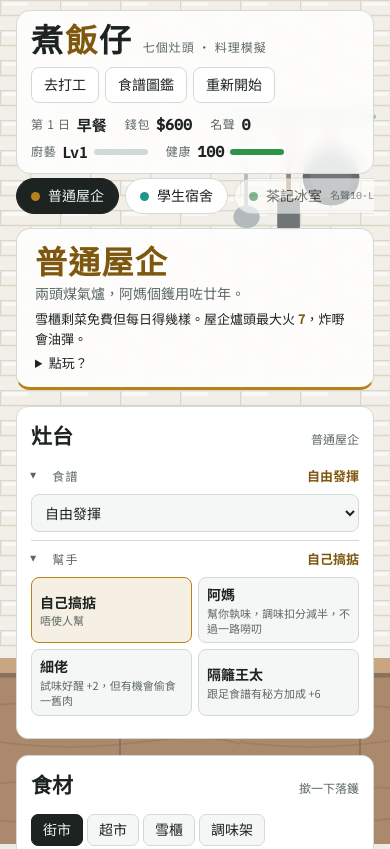
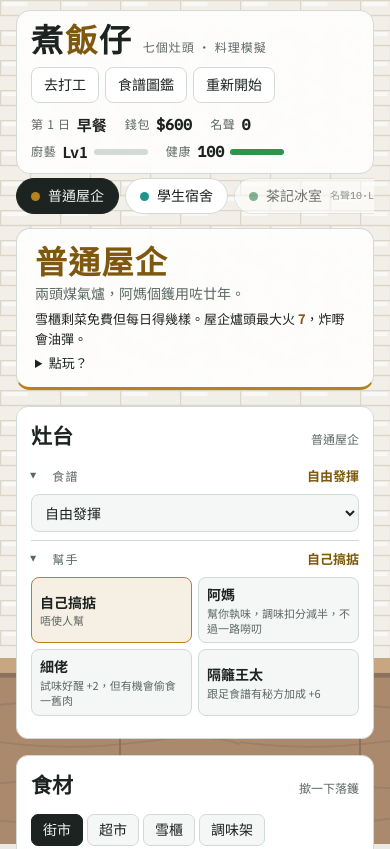
Before and after one commit to fiveathree/cookrice, a plain HTML site: page index.html in a window 390 px wide. Shown: the top 849 px of the page. Drawn offline with Linux system fonts and the light colour scheme; a web font is replaced by a local one.

Commit message:
修手機版背景掛飾壓住場景掣、平衡腳本喺 Windows 行唔到
- Skip "top Npx" background ornaments outside the desktop one-screen layout; they overlapped the scene tabs on phones and tablets
- Re-apply the background when the layout breakpoint changes (e.g. rotating a phone)
- check-recipes.js: accept CRLF after <script> so it runs on Windows checkouts
- CLAUDE.md: GitHub Pages is live; note the ornament rule

Co-Authored-By: Claude Opus 5.5 <noreply@anthropic.com>

```diff
--- a/index.html
+++ b/index.html
@@ -941,13 +941,16 @@ const BG={
  wild:{c:'#22303a',l:[
   [svgU(`viewBox='0 0 1600 900' preserveAspectRatio='xMidYMax slice'><defs><linearGradient id='s' x1='0' y1='0' x2='0' y2='1'><stop offset='0' stop-color='#14213a'/><stop offset='.55' stop-color='#5b4a6b'/><stop offset='.8' stop-color='#e88b5a'/><stop offset='1' stop-color='#f3c27a'/></linearGradient><radialGradient id='f'><stop offset='0' stop-color='#ffb04a' stop-opacity='.7'/><stop offset='1' stop-color='#ffb04a' stop-opacity='0'/></radialGradient></defs><rect width='1600' height='900' fill='url(#s)'/><g fill='#fff' opacity='.8'><circle cx='120' cy='80' r='1.6'/><circle cx='340' cy='140' r='1.2'/><circle cx='560' cy='60' r='1.8'/><circle cx='780' cy='120' r='1.2'/><circle cx='980' cy='50' r='1.6'/><circle cx='1220' cy='110' r='1.3'/><circle cx='1450' cy='70' r='1.7'/><circle cx='1530' cy='190' r='1.1'/><circle cx='240' cy='230' r='1.1'/><circle cx='700' cy='210' r='1'/><circle cx='1100' cy='220' r='1.2'/></g><circle cx='1180' cy='610' r='60' fill='#ffd79a' opacity='.9'/><path d='M0 640L180 520L330 600L520 470L700 590L880 500L1060 610L1260 480L1440 580L1600 520V900H0Z' fill='#4a4e68'/><path d='M0 720L220 640L420 700L640 620L860 700L1080 640L1300 710L1600 650V900H0Z' fill='#2f3b40'/>${pines(820,240,'#1f2d27',26,7)}<path d='M0 800Q400 770 800 800T1600 790V900H0Z' fill='#16211b'/>${pines(910,300,'#0f1813',20,13)}<ellipse cx='800' cy='880' rx='220' ry='80' fill='url(#f)'/>`),'no-repeat','center bottom','cover']]}
 };
+const narrowMQ=globalThis.matchMedia?.('(max-width:1120px),(max-height:619px)');
 function applyBG(){
   const b=BG[S.scene],el=document.getElementById('scenebg');if(!b||!el)return;
+  // 唔係電腦一版睇晒嘅版面，頂欄會高啲，「top 96px」嗰類掛飾會壓住場景掣，所以唔畫
+  const l=narrowMQ?.matches?b.l.filter(x=>!/top \d+px$/.test(x[2])):b.l;
   el.style.backgroundColor=b.c;
-  el.style.backgroundImage=b.l.map(x=>x[0]).join(',');
-  el.style.backgroundRepeat=b.l.map(x=>x[1]).join(',');
-  el.style.backgroundPosition=b.l.map(x=>x[2]).join(',');
-  el.style.backgroundSize=b.l.map(x=>x[3]).join(',');
+  el.style.backgroundImage=l.map(x=>x[0]).join(',');
+  el.style.backgroundRepeat=l.map(x=>x[1]).join(',');
+  el.style.backgroundPosition=l.map(x=>x[2]).join(',');
+  el.style.backgroundSize=l.map(x=>x[3]).join(',');
 }
 
 
@@ -1333,6 +1336,7 @@ function reset(){
 }
 
 function init(){
+  narrowMQ?.addEventListener?.('change',applyBG);
   S=load()||newState();
   S.wareLv=S.wareLv||{};S.opened=S.opened||SKEYS.filter(k=>unlocked(k));if(!unlocked(S.scene))S.scene='home';
   if(!Object.keys(S.stock).length)restock();
--- a/tools/check-recipes.js
+++ b/tools/check-recipes.js
@@ -3,7 +3,7 @@
 globalThis.NODE_TEST = true;
 const fs = require('fs'), path = require('path');
 const html = fs.readFileSync(path.join(__dirname, '..', 'index.html'), 'utf8');
-const js = html.match(/<script>\n([\s\S]*)<\/script>/)[1];
+const js = html.match(/<script>\r?\n([\s\S]*)<\/script>/)[1];
 eval(js + ';globalThis.E={RECIPES,SC,ING,evaluate,newState,restock,wareCap,set:s=>S=s,get S(){return S}};');
 const { RECIPES, SC, ING, evaluate, newState, restock, wareCap } = E;
 E.set(newState()); restock(); const S = E.S;
```
Also changed, not shown: 1 other file.
